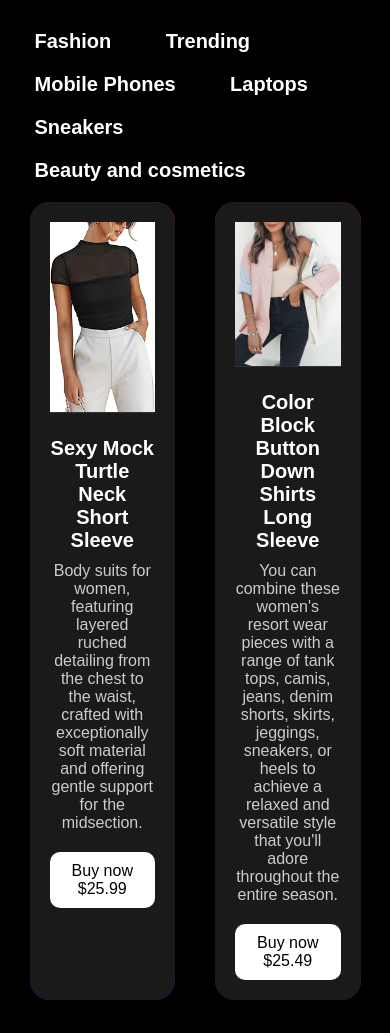
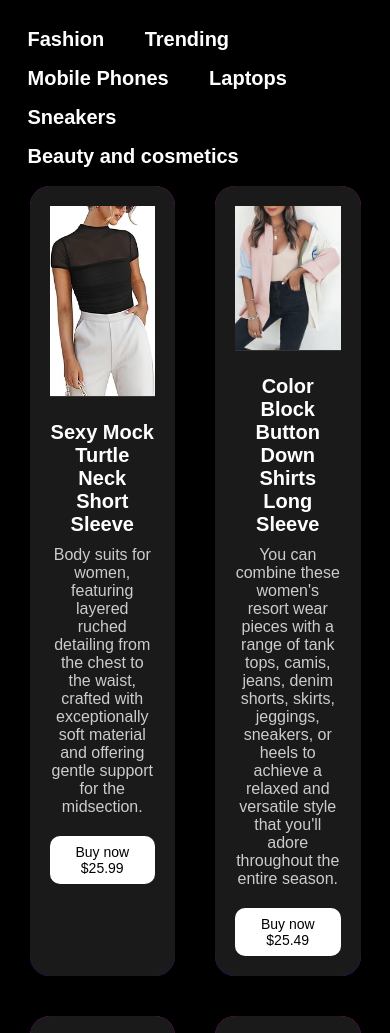
Before and after one commit to Baileys137/Shop-With-Bailey-E-com, a plain HTML site: page index.html in a window 390 px wide. Shown: the top 1033 px of the page. Drawn offline with Linux system fonts and the light colour scheme.

Commit message:
responsivness

```diff
--- a/styles.css
+++ b/styles.css
@@ -190,3 +190,33 @@ body {
     width: 100%;
     margin: 15px;
 }
+
+.fashion-section, .trending-section {
+    display: flex;
+    flex-wrap: wrap;
+
+}
+
+@media (max-width: 480px) {
+    .navi ul {
+        padding: 0;
+    }
+
+    .navi ul li a {
+        padding: 8px;
+    }
+
+    .fashion-section div img, .trending-section div img {
+        height: auto;
+    }
+
+    .buy-button {
+        padding: 8px 10px;
+        font-size: 14px;
+    }
+}
+
+.hr {
+    width: 100%;
+    margin: 20px 0;
+}
```
